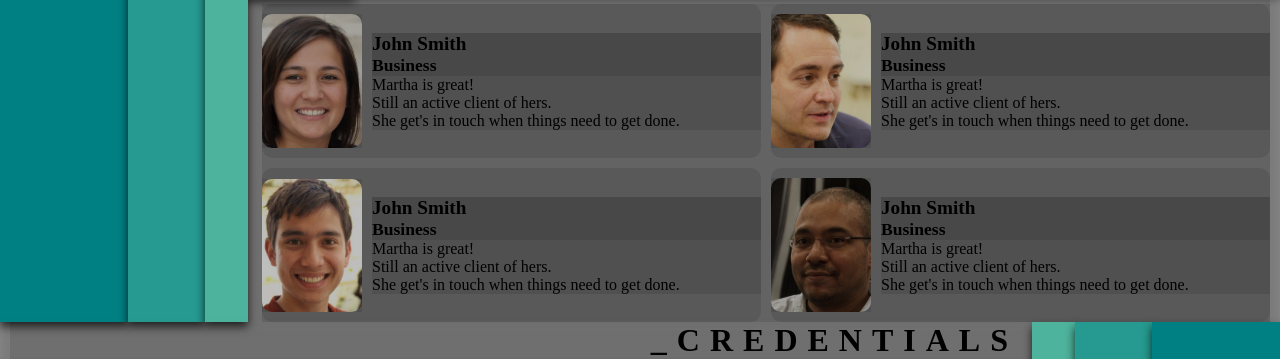
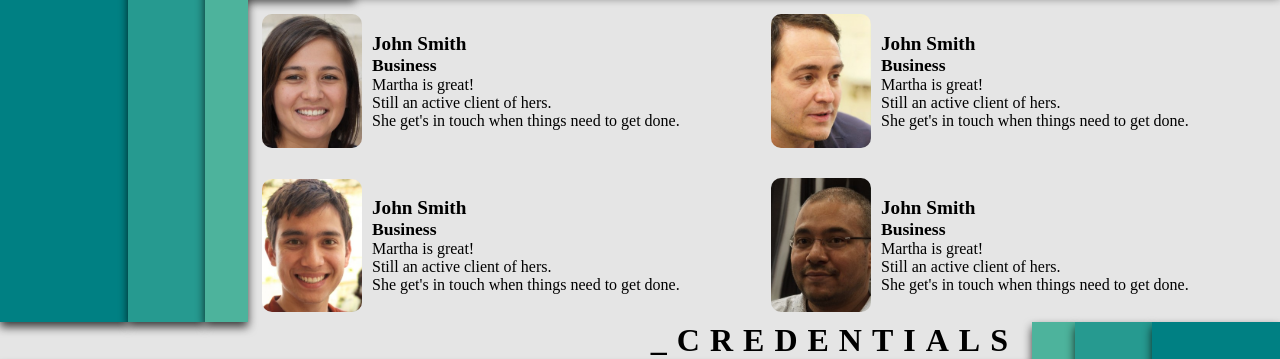
Before and after one commit to theYuun/bookkeepingandpayroll101, a plain HTML site: page index.html in a window 1280 px wide. Shown: the part 537-896 px from the top of the page. Drawn offline with Linux system fonts and the light colour scheme; a web font is replaced by a local one.

Commit message:
style debug fix

```diff
--- a/styles.css
+++ b/styles.css
@@ -46,7 +46,7 @@
     margin: 0px;
     padding: 0px;
     box-sizing: border-box;
-    background-color: rgba(0,0,0,0.1);
+    /* background-color: rgba(0,0,0,0.1); */
     font-family: var(--font-Orienta);
     font-size: 1rem;
 
```
Also changed, not shown: images/sage-50cloud-48x48-icon-new.svg (added).
